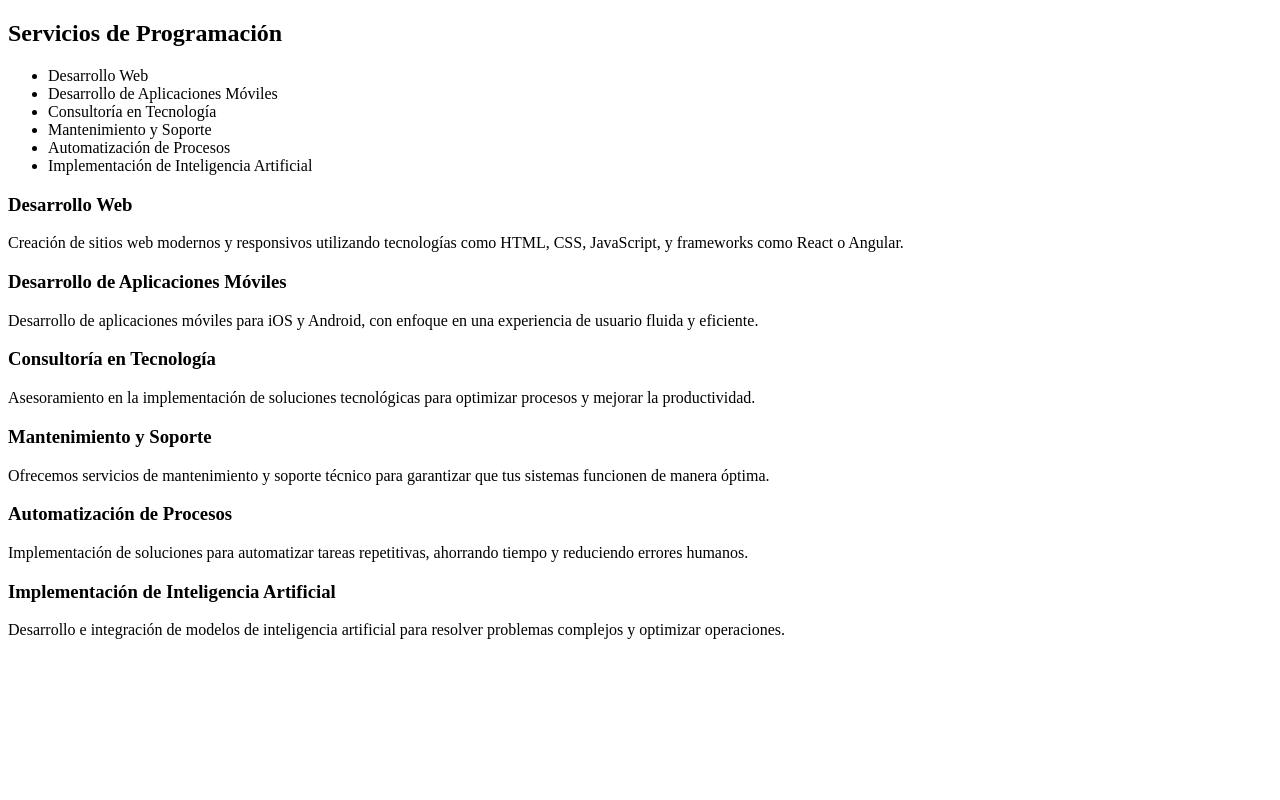
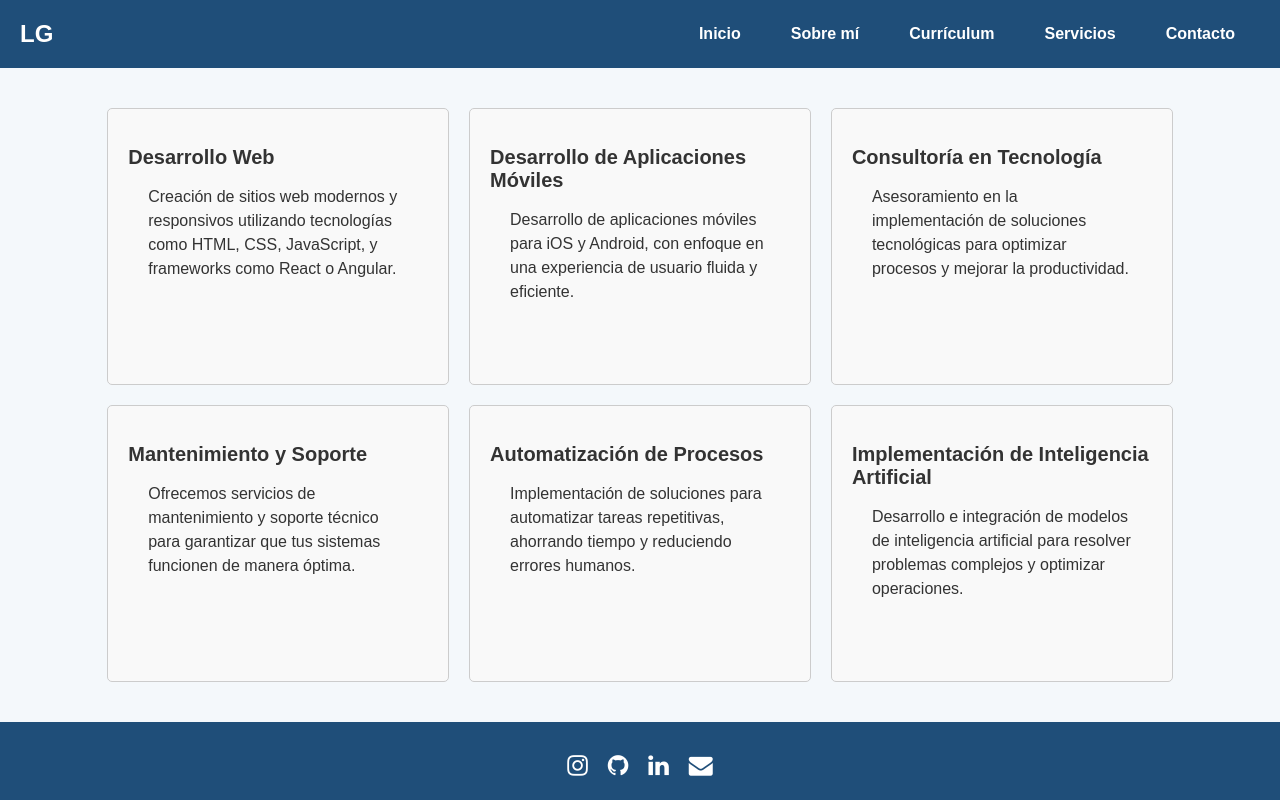
Before and after one commit to LucasGagliani/Portfolio, a plain HTML site: page Servicios.html in a window 1280 px wide. Drawn offline with Linux system fonts and the light colour scheme.

Commit message:
cambio un par de estilos

```diff
--- a/Servicios.html
+++ b/Servicios.html
@@ -4,45 +4,66 @@
     <meta charset="UTF-8">
     <meta name="viewport" content="width=device-width, initial-scale=1.0">
     <title>Servicios</title>
+    <link rel="stylesheet" href="styles.css"> <!-- Enlaza el archivo CSS -->
 </head>
 <body>
-    <div id="servicios">
-        <h2>Servicios de Programación</h2>
-        <ul>
-            <li>Desarrollo Web</li>
-            <li>Desarrollo de Aplicaciones Móviles</li>
-            <li>Consultoría en Tecnología</li>
-            <li>Mantenimiento y Soporte</li>
-            <li>Automatización de Procesos</li>
-            <li>Implementación de Inteligencia Artificial</li>
+    <header class="header-container">
+        <div class="nombre-usuario">LG</div>
+        <ul id="header">
+            <li><a href="index.html">Inicio</a></li>
+            <li><a href="SobreMi.html">Sobre mí</a></li>
+            <li><a href="Cv.html">Currículum</a></li>
+            <li><a href="Servicios.html">Servicios</a></li>
+            <li><a href="Contacto.html">Contacto</a></li>
         </ul>
-    </div>
+    </header>
 
-    <div id="descripcionServicios">
+    <main class="containerServicios" style="flex-direction: column;">
+
+        <div id="descripcionServicios" class="text-content">
             <div id="desarrolloWeb" class="descripcion">
-            <h3>Desarrollo Web</h3>
+                <h2>Desarrollo Web</h2>
                 <p>Creación de sitios web modernos y responsivos utilizando tecnologías como HTML, CSS, JavaScript, y frameworks como React o Angular.</p>
             </div>
             <div id="desarrolloMovil" class="descripcion">
-            <h3>Desarrollo de Aplicaciones Móviles</h3>
+                <h2>Desarrollo de Aplicaciones Móviles</h2>
                 <p>Desarrollo de aplicaciones móviles para iOS y Android, con enfoque en una experiencia de usuario fluida y eficiente.</p>
             </div>
             <div id="consultoria" class="descripcion">
-            <h3>Consultoría en Tecnología</h3>
+                <h2>Consultoría en Tecnología</h2>
                 <p>Asesoramiento en la implementación de soluciones tecnológicas para optimizar procesos y mejorar la productividad.</p>
             </div>
             <div id="mantencion" class="descripcion">
-            <h3>Mantenimiento y Soporte</h3>
+                <h2>Mantenimiento y Soporte</h2>
                 <p>Ofrecemos servicios de mantenimiento y soporte técnico para garantizar que tus sistemas funcionen de manera óptima.</p>
             </div>
             <div id="automatizacion" class="descripcion">
-            <h3>Automatización de Procesos</h3>
+                <h2>Automatización de Procesos</h2>
                 <p>Implementación de soluciones para automatizar tareas repetitivas, ahorrando tiempo y reduciendo errores humanos.</p>
             </div>
             <div id="inteligenciaArtificial" class="descripcion">
-            <h3>Implementación de Inteligencia Artificial</h3>
+                <h2>Implementación de Inteligencia Artificial</h2>
                 <p>Desarrollo e integración de modelos de inteligencia artificial para resolver problemas complejos y optimizar operaciones.</p>
             </div>
         </div>
+    </main>
+
+    <footer>
+        <div class="footer-icons">
+            <a href="https://www.instagram.com/tu_usuario" target="_blank" aria-label="Instagram">
+                <i class="fa fa-instagram"></i>
+            </a>
+            <a href="https://github.com/tu_usuario" target="_blank" aria-label="GitHub">
+                <i class="fa fa-github"></i>
+            </a>
+            <a href="https://www.linkedin.com/in/tu_usuario" target="_blank" aria-label="LinkedIn">
+                <i class="fa fa-linkedin"></i>
+            </a>
+            <a href="mailto:tu_email@example.com" aria-label="Email">
+                <i class="fa fa-envelope"></i>
+            </a>
+        </div>
+    </footer>
+    <link rel="stylesheet" href="https://cdnjs.cloudflare.com/ajax/libs/font-awesome/4.7.0/css/font-awesome.min.css">
 </body>
 </html>
--- a/styles.css
+++ b/styles.css
@@ -47,10 +47,21 @@ main {
     flex-wrap: wrap;
     justify-content: center;
     align-items: center;
-    max-width: 1200px;
     margin: 20px auto;
     padding: 20px;
     gap: 20px;
+    flex-direction: column-reverse;
+}
+
+.containerServicios  {
+    display: flex;
+    flex-wrap: wrap;
+    justify-content: center;
+    align-items: center;
+    margin: 20px auto;
+    padding: 20px;
+    gap: 20px;
+    flex-direction: column-reverse;
 }
 
 .text-content {
@@ -61,6 +72,8 @@ main {
 h1 {
     color: #1f4e79;
     margin-bottom: 15px;
+    text-align: center;
+    margin-bottom: 50px;
 }
 
 p {
@@ -103,6 +116,45 @@ footer {
     color: #3a89c9;
 }
 
+
+.header-container {
+    display: flex;
+    justify-content: space-between;
+    align-items: center;
+    padding: 20px;
+    background-color: #1f4e79;
+}
+
+.nombre-usuario {
+    font-size: 1.5em;
+    color: #fff;
+    font-weight: bold;
+}
+
+#header {
+    list-style: none;
+    display: flex;
+    justify-content: center;
+    padding: 0;
+    margin: 0;
+}
+
+#header li {
+    margin: 0 15px;
+}
+
+#header a {
+    text-decoration: none;
+    color: #fff;
+    font-weight: bold;
+    padding: 10px;
+    transition: background-color 0.3s;
+}
+
+#header a:hover {
+    background-color: #3a89c9;
+    border-radius: 5px;
+}
 /* Responsive Design */
 @media (max-width: 768px) {
     #header {
@@ -118,7 +170,7 @@ footer {
     }
 
     img {
-        order: -1; /* Mueve la imagen arriba en pantallas pequeñas */
+        order: -1;
         margin-bottom: 20px;
     }
 
@@ -148,3 +200,60 @@ footer {
         gap: 15px;
     }
 }
+
+
+
+
+
+
+
+#descripcionServicios {
+    display: grid;
+    grid-template-columns: repeat(auto-fit, minmax(300px, 1fr));
+    gap: 20px;
+}
+
+.descripcion {
+    border: 1px solid #ccc;
+    border-radius: 5px;
+    padding: 20px;
+    background-color: #f9f9f9;
+}
+
+.descripcion h2 {
+    font-size: 20px;
+    margin-bottom: 10px;
+}
+
+.descripcion p {
+    font-size: 16px;
+    line-height: 1.5;
+}
+
+
+
+
+
+
+
+.info-block {
+    border: 1px solid #ddd;
+    border-radius: 8px;
+    padding: 20px;
+    background-color: #f9f9f9;
+    box-shadow: 0 4px 8px rgba(0, 0, 0, 0.1);
+}
+
+/* Estilo para los encabezados dentro de los bloques */
+.info-block h2 {
+    font-size: 22px;
+    margin-bottom: 10px;
+    color: #333;
+}
+
+/* Estilo para los párrafos dentro de los bloques */
+.info-block p {
+    font-size: 16px;
+    line-height: 1.6;
+    color: #555;
+}
```
Also changed, not shown: Contacto.html (+6 -5 lines), Cv.html (+30 -0 lines), SobreMi.html (+39 -3 lines), index.html (+4 -1 lines). Lines whose indentation alone changed are shown as unchanged.
